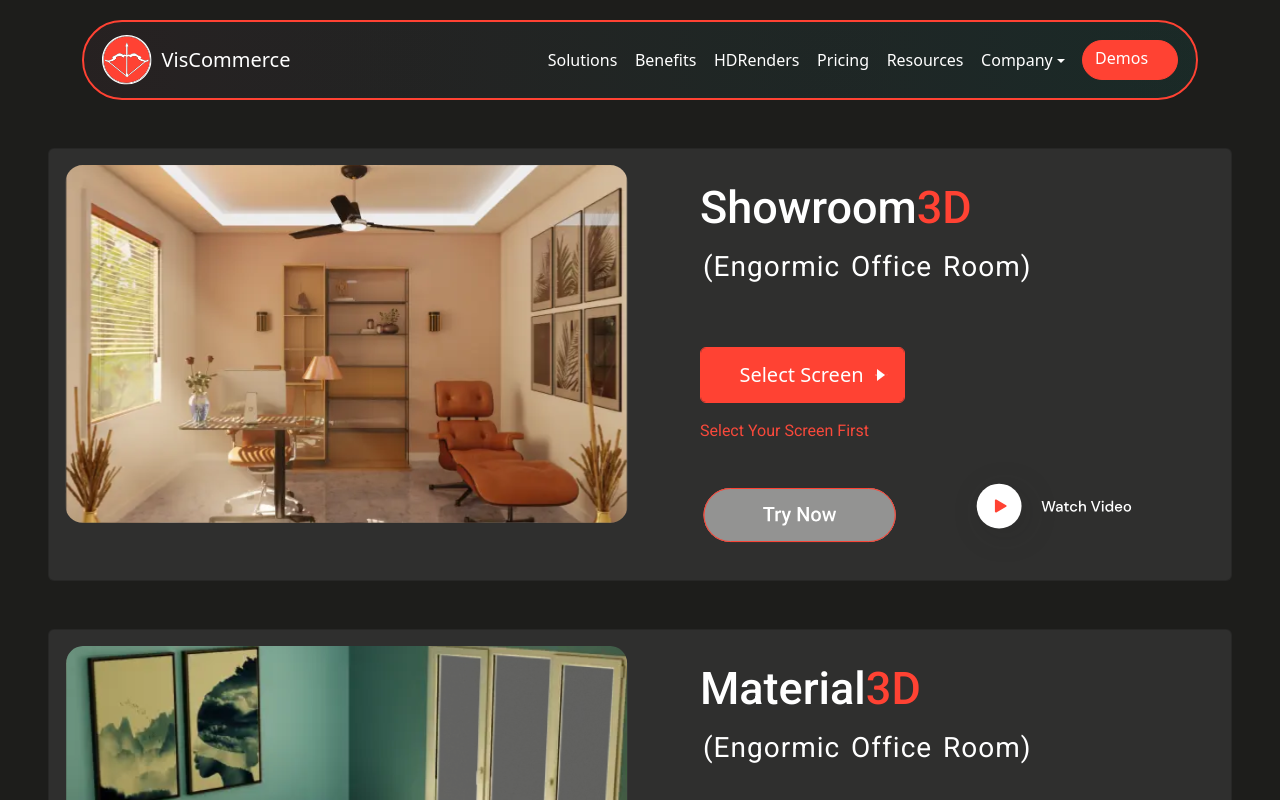
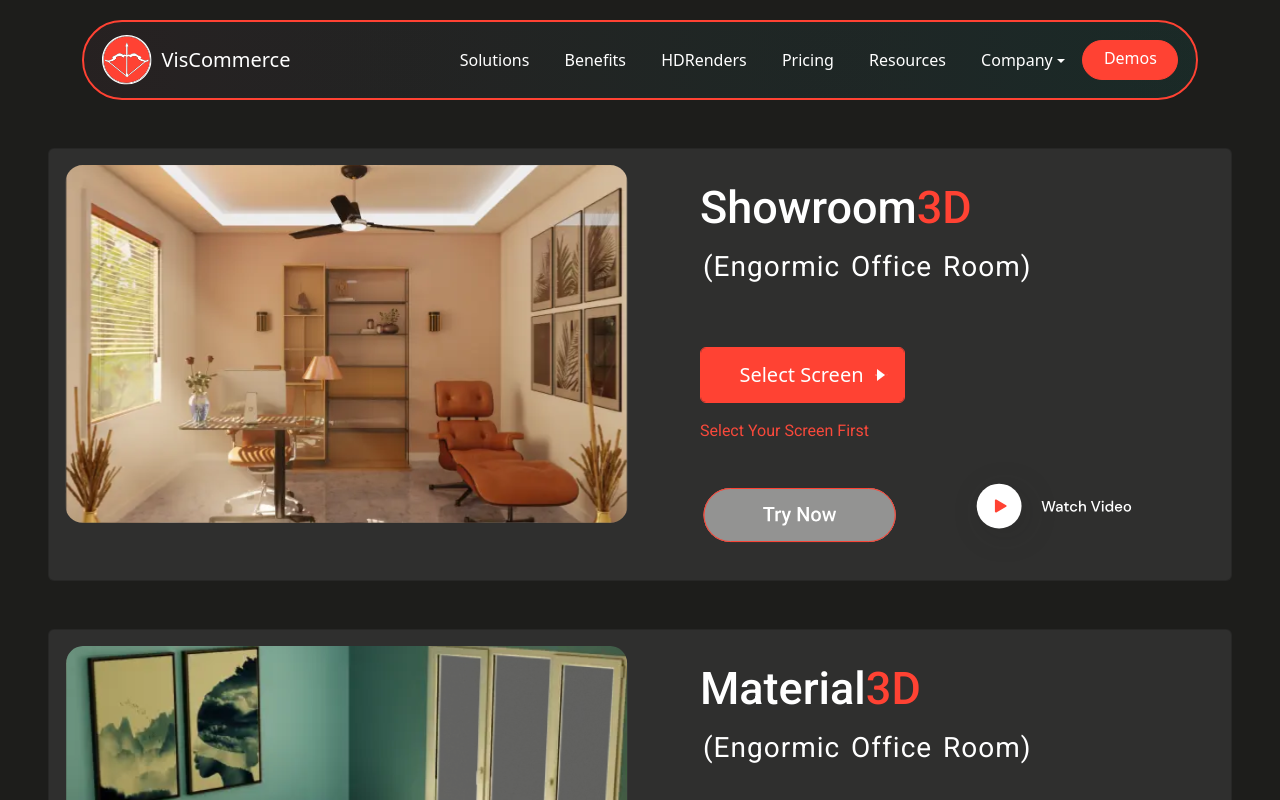
Before and after one commit to BhupendraKanyal/vis_commerce, a React (Create React App) app: page /hdrenderer in a window 1280 px wide. Shown: the top 800 px of the page. Built offline with nearby package versions, Linux system fonts and the light colour scheme.

Commit message:
fourth commit hompage qa changes

```diff
--- a/src/App.css
+++ b/src/App.css
@@ -513,15 +513,13 @@
   .custom-navlink {
     background-color: #FF4233;
     border: 1px solid #FF4233;
-    /* padding-left: 15px !important;
-  padding-right: 15px !important; */
     border-radius: 1.5rem;
     width: fit-content;
     color: #FFF;
     text-decoration: none;
     width: 6rem;
     text-align: center;
-    padding: 5px 5px 5px 5px;
+    padding: 5px 5px 5px 5px !important;
   }
 
   /* Styles for screens wider than 768 pixels */
@@ -968,8 +966,11 @@
     font-size: 30px !important;
   }
   .crouselItemf p{
-    min-height: 164.9px !important;
+    min-height: 164px;
     font-size: 20px !important;
+  }
+  .crouselItemf .textImgSpan span{
+    min-height: 144.3px !important;
   }
   .servicesButtonDiv{
     width: 185px !important
@@ -984,14 +985,18 @@
     padding-left: 15px !important;
   }
   .navbar-expand-lg .navbar-nav .nav-link{
-    padding-left: 0px !important;
+    padding-left: 0px;
   }
   .custom-navlink{
     margin-left: 0 !important;
+    padding-left: 5px !important;
   }
 }
 @media screen and (max-width:540px) {
   .crouselBtn{
     display:none;
   }
+  .crouselItemf, .crouselItemL{
+    height:auto !important
+  }
 }
```
